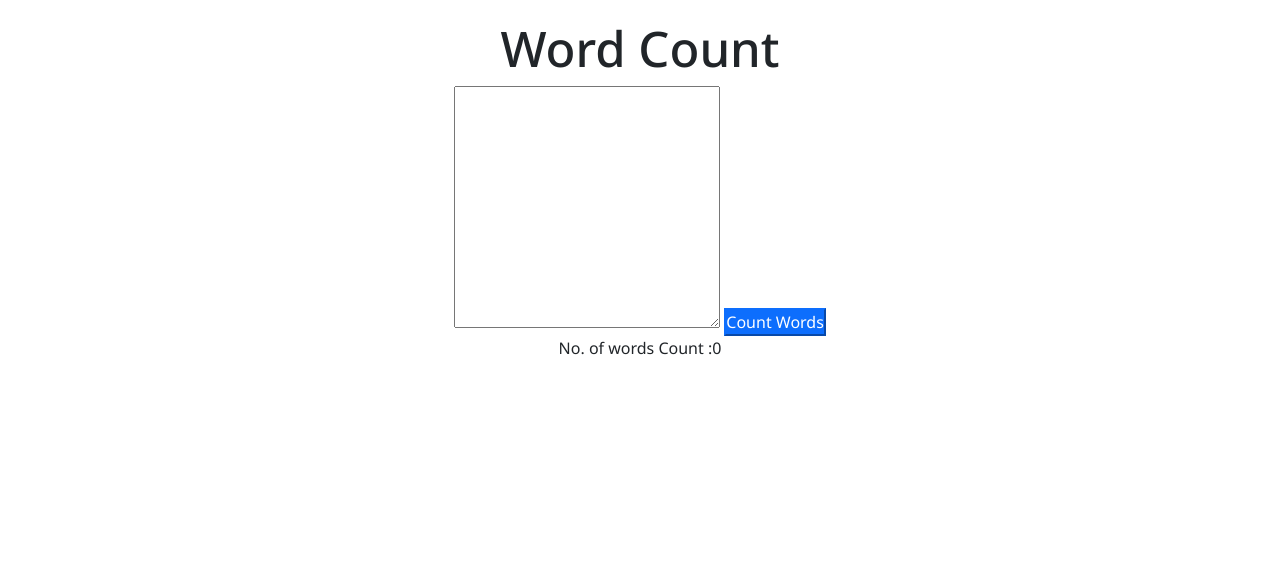
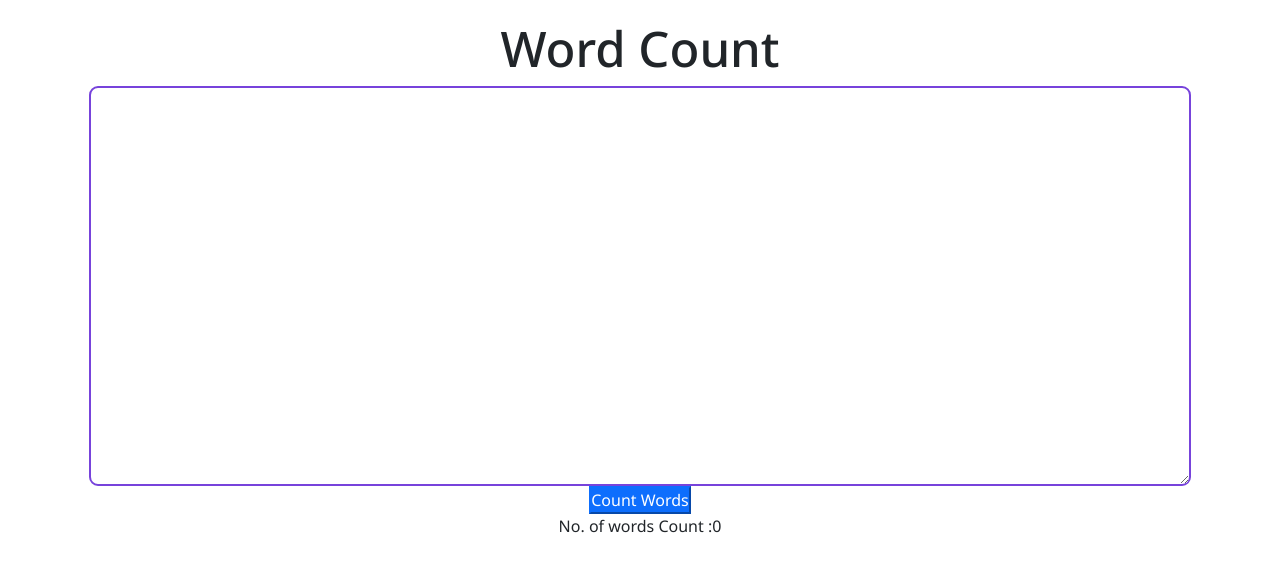
Before and after one commit to YashKaskar/Word-Count, a plain HTML site: page index.html in a window 1280 px wide. Drawn offline with nearby package versions, Linux system fonts and the light colour scheme.

Commit message:
styling text-area

```diff
--- a/app.css
+++ b/app.css
@@ -13,3 +13,14 @@
 h1{
     font-size: 49px;
 }
+
+textarea {
+    display: block;
+    width: 100%;
+    height: 400px;
+    border: 2px solid #7743DB;
+    border-radius: 9px;
+    padding: 29px;
+    box-sizing: border-box;
+    font-family: 'Noto Sans', sans-serif;
+}
```
